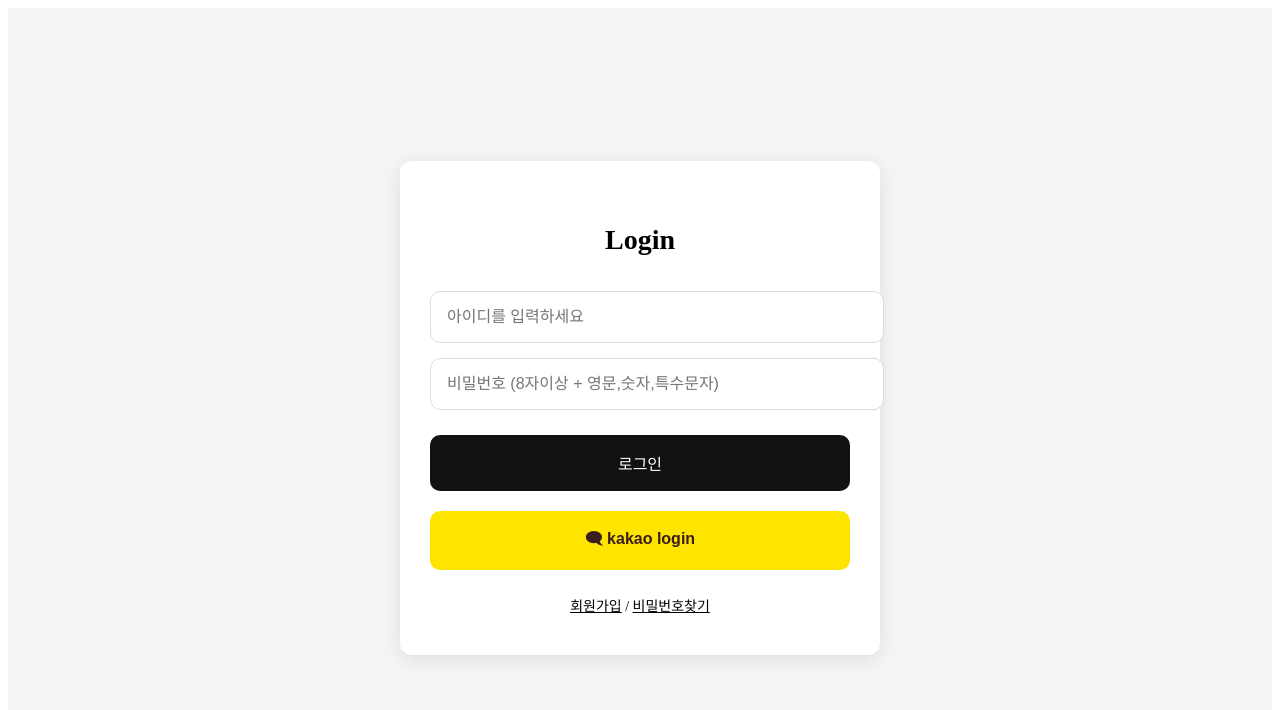
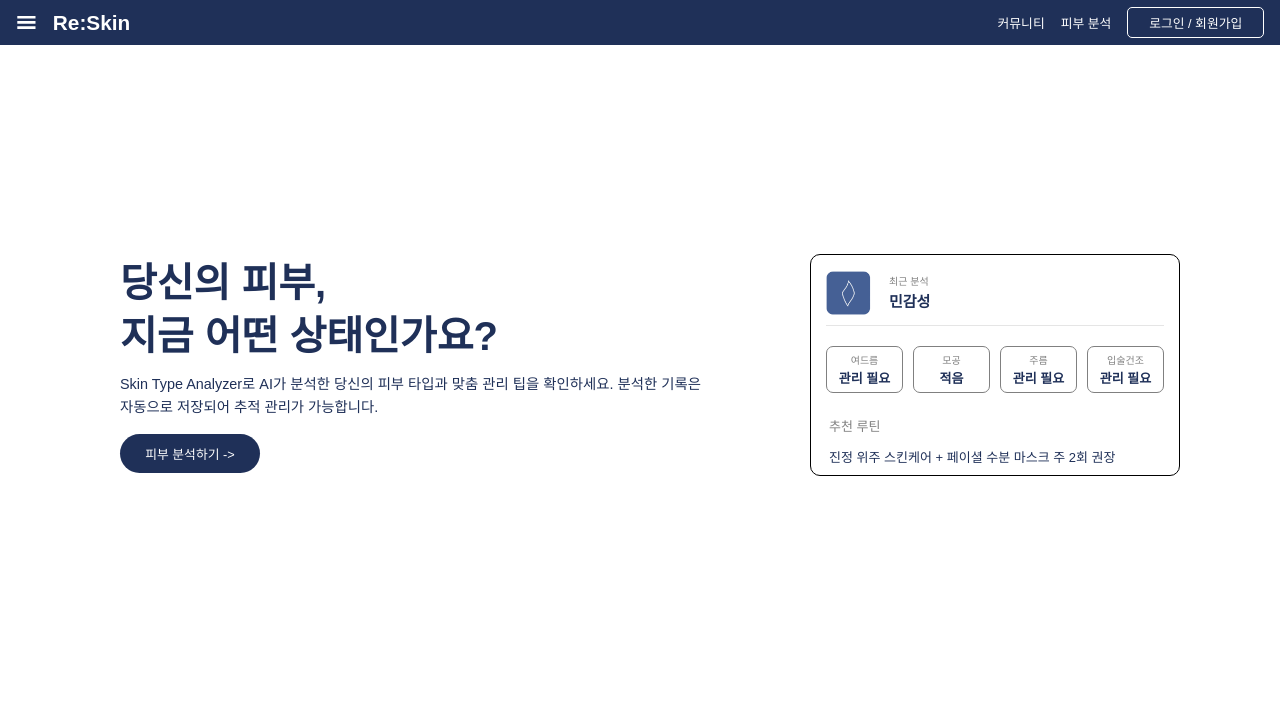
Before and after one commit to tab-captains/RE-Skin-fe, a React (Vite) app: page / in a window 1280 px wide. Shown: the top 710 px of the page. Built offline with nearby package versions, Linux system fonts and the light colour scheme.

Commit message:
design: 로그인 전 메인 페이지 UI 구성.

```diff
--- a/src/features/common/components/Navbar.jsx
+++ b/src/features/common/components/Navbar.jsx
@@ -36,12 +36,25 @@ font-weight: bold;
 font-size: 1.3em;
 color: ${colors.logo};
 text-decoration: none;
+transition: background-color 0.2s ease;
+
+&:hover {
+  text-shadow: 0 2px 4px ${colors.profile};
+  transform: translateY(-2px); // 살짝 올라오는 효과
+
+}
 `
 
 const NavButton = styled(Link)`
   font-size: 0.8em;
   color: white;
   text-decoration: none;
+  transition: background-color 0.2s ease;
+
+  &:hover {
+    color:${colors.primary};
+    color: gray;
+  }
 `
 
 const LoginButton =styled(Link)`
@@ -52,6 +65,12 @@ const LoginButton =styled(Link)`
   color: white;
   background-color: ${colors.primary};
   text-decoration: none;
+  transition: background-color 0.2s ease;
+
+  &:hover {
+    color:${colors.primary};
+    background-color: white;
+  }
 `
 
 
--- a/src/features/main/pages/MainPage.jsx
+++ b/src/features/main/pages/MainPage.jsx
@@ -4,6 +4,7 @@ import {useNavigate} from "react-router-dom";
 import colors from "../../common/colors";
 import skinTypeIcon from '../../../assets/images/skinTypeIcon.png';
 const MainPage=()=>{
+  console.log("MainPage 렌더링");
   const navigate = useNavigate();
 
   return(
@@ -15,12 +16,40 @@ const MainPage=()=>{
         <AnalyzeButton onClick={() => navigate("/login")}>피부 분석하기 -&gt;</AnalyzeButton>
       </LeftSection>
       <RightSection>
+        <BoxSectionTop>
         <Icon src={skinTypeIcon} alt="../../../assets/images/skinTypeIcon.png"></Icon>
+        <RecentAnalysis>
+          <p style={{fontSize: '10px', height: '11px', margin: '3px', color: "gray"}}>최근 분석</p>
+          <p style={{fontSize: '15px', height: '12px',margin: '3px', fontWeight: "bold" , color: colors.primary}}>민감성</p>
+        </RecentAnalysis>
+        </BoxSectionTop>
+        <BoxSectionBot>
+          <Detail>
+            <Symptom>여드름</Symptom>
+            <ResultPreview>관리 필요</ResultPreview>
+          </Detail>
+          <Detail>
+            <Symptom>모공</Symptom>
+            <ResultPreview>적음</ResultPreview>
+          </Detail>
+          <Detail>
+            <Symptom>주름</Symptom>
+            <ResultPreview>관리 필요</ResultPreview>
+          </Detail>
+          <Detail>
+            <Symptom>입술건조</Symptom>
+            <ResultPreview>관리 필요</ResultPreview>
+          </Detail>
+        </BoxSectionBot>
+        <Symptom style ={{fontSize: '13px', height:'15px', padding: 0}}> 추천 루틴</Symptom>
+        <Symptom style ={{fontSize: '13px', height:'15px',color: colors.primary}}>진정 위주 스킨케어 + 페이셜 수분 마스크 주 2회 권장</Symptom>
       </RightSection>
     </Container>
   );
 };
 export default MainPage;
+
+
 
 const Container=styled.div`
   display: flex;
@@ -38,14 +67,16 @@ const LeftSection=styled.div`
   max-width: 600px;
 `
 const RightSection = styled.div`
-  width: 300px;
-  height: 150px;
+  width: 360px;
+  height: 190px;
   border-radius: 10px;
   padding: 15px;
   border: 1px solid black;
-  justify-content: center;
+  display: flex;
+  flex-direction: column;
+  gap: 10px;
+`
 
-`
 const Title=styled.div`
   font-weight: bold;
   font-size: 2.5rem;
@@ -82,3 +113,50 @@ const Icon = styled.img`
   height: 45px;
   object-fit: contain;
 `;
+const RecentAnalysis = styled.div`
+display: flex;
+text-align: left;
+flex-direction: column;
+padding: 0 5px;`
+
+const BoxSectionTop=styled.div`
+display:flex;
+flex-direction: row;
+justify-content: flex-start;
+gap: 10px;
+padding-bottom: 10px;
+border-bottom: 1px solid #e5e5e5;
+`
+const BoxSectionBot=styled.div`
+display:flex;
+flex-direction: row;
+justify-content: space-between;
+gap: 10px;
+padding: 10px 0;
+`
+
+const Detail = styled.div `
+width: 65px;
+height: 35px;
+border-radius: 7px;
+padding: 5px;
+border: 1px solid gray;
+display: flex;
+justify-content: center;
+flex-direction: column;
+text-align: center;
+`
+
+const Symptom= styled.div`
+  height: 10px;
+  font-size: 10px;
+  color: gray;
+  margin: 3px;
+`
+
+const ResultPreview = styled.div`
+font-size: 13px;
+color: ${colors.primary};
+margin: 3px;
+font-weight: bold;
+`
--- a/src/main.jsx
+++ b/src/main.jsx
@@ -1,10 +1,10 @@
 import { StrictMode } from "react";
 import { createRoot } from "react-dom/client";
 import "./index.css";
-import LoginPage from "./Auth/pages/LoginPage";
+import App from "./App";
 
 createRoot(document.getElementById("root")).render(
   <StrictMode>
-    <LoginPage />
+    <App />
   </StrictMode>
 );
```
